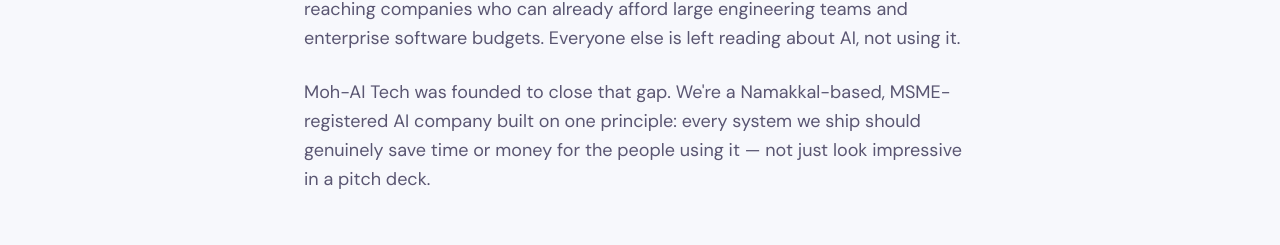
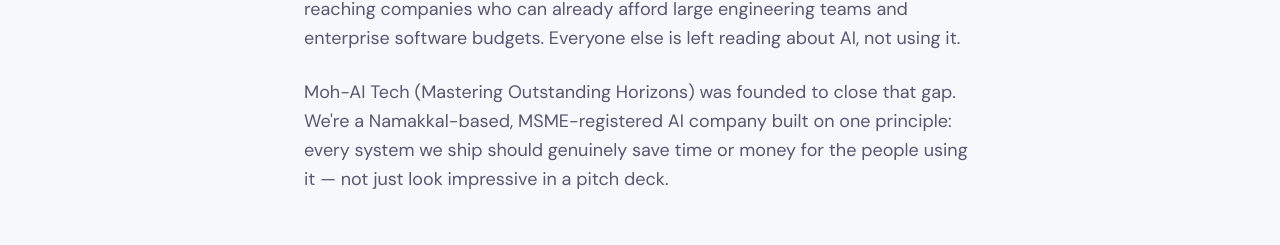
Before and after one commit to MohanKumar2002/Moh-AI-Tech, a Next.js app: page /about in a window 1280 px wide. Shown: the part 375-620 px from the top of the page. Built offline with nearby package versions, Linux system fonts and the light colour scheme; no server answers.

Commit message:
Update SEO and About page to define Moh as Mastering Outstanding Horizons

```diff
--- a/src/app/about/page.tsx
+++ b/src/app/about/page.tsx
@@ -18,7 +18,7 @@
             AI is changing what businesses can do — but right now, that change is mostly reaching companies who can already afford large engineering teams and enterprise software budgets. Everyone else is left reading about AI, not using it.
           </p>
           <p className="text-[var(--muted)] text-lg leading-relaxed">
-            Moh-AI Tech was founded to close that gap. We're a Namakkal-based, MSME-registered AI company built on one principle: every system we ship should genuinely save time or money for the people using it — not just look impressive in a pitch deck.
+            Moh-AI Tech (Mastering Outstanding Horizons) was founded to close that gap. We're a Namakkal-based, MSME-registered AI company built on one principle: every system we ship should genuinely save time or money for the people using it — not just look impressive in a pitch deck.
           </p>
         </div>
 
--- a/src/app/layout.tsx
+++ b/src/app/layout.tsx
@@ -8,10 +8,10 @@
 
 export const metadata: Metadata = {
   title: 'Moh-AI Tech | Artificial Intelligence & IT Company in Namakkal',
-  description: 'Moh-AI Tech is a leading Artificial Intelligence and IT company in Namakkal, India. We build custom AI automation, RAG chatbots, and enterprise AI solutions.',
+  description: 'Moh-AI Tech (Mastering Outstanding Horizons) is a leading Artificial Intelligence and IT company in Namakkal, India. We build custom AI automation, RAG chatbots, and enterprise AI solutions.',
   openGraph: {
     title: 'Moh-AI Tech | Artificial Intelligence & IT Company in Namakkal',
-    description: 'Moh-AI Tech is a leading Artificial Intelligence and IT company in Namakkal, India. We build custom AI automation, RAG chatbots, and enterprise AI solutions.',
+    description: 'Moh-AI Tech (Mastering Outstanding Horizons) is a leading Artificial Intelligence and IT company in Namakkal, India. We build custom AI automation, RAG chatbots, and enterprise AI solutions.',
     url: 'https://moh-ai-tech.com',
     siteName: 'Moh-AI Tech',
     locale: 'en_US',
```
